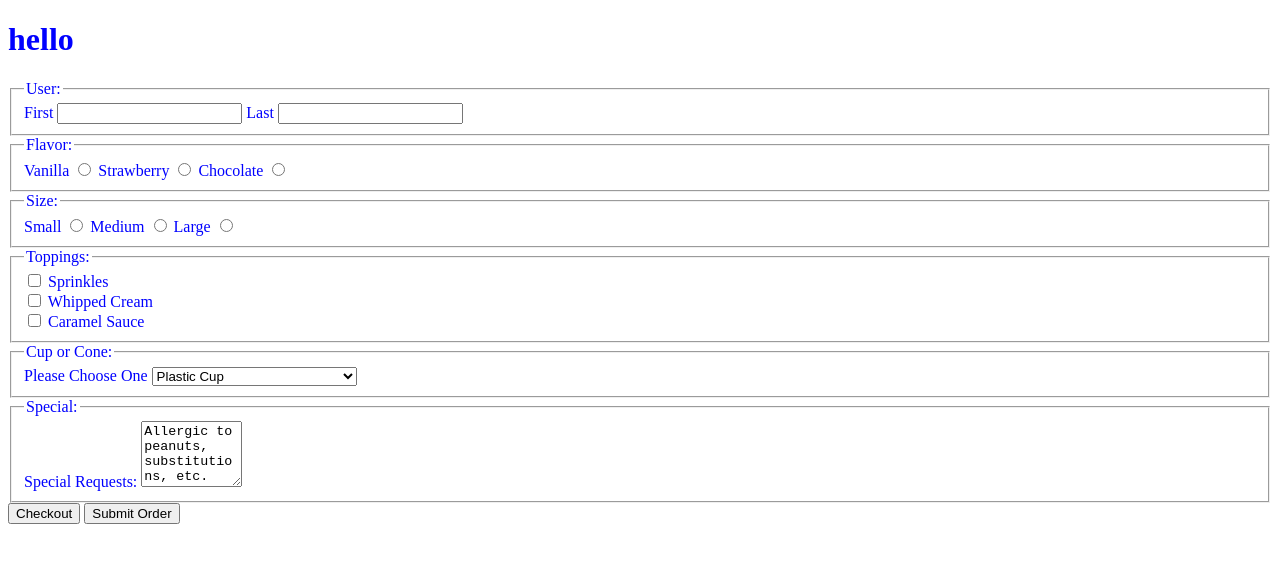
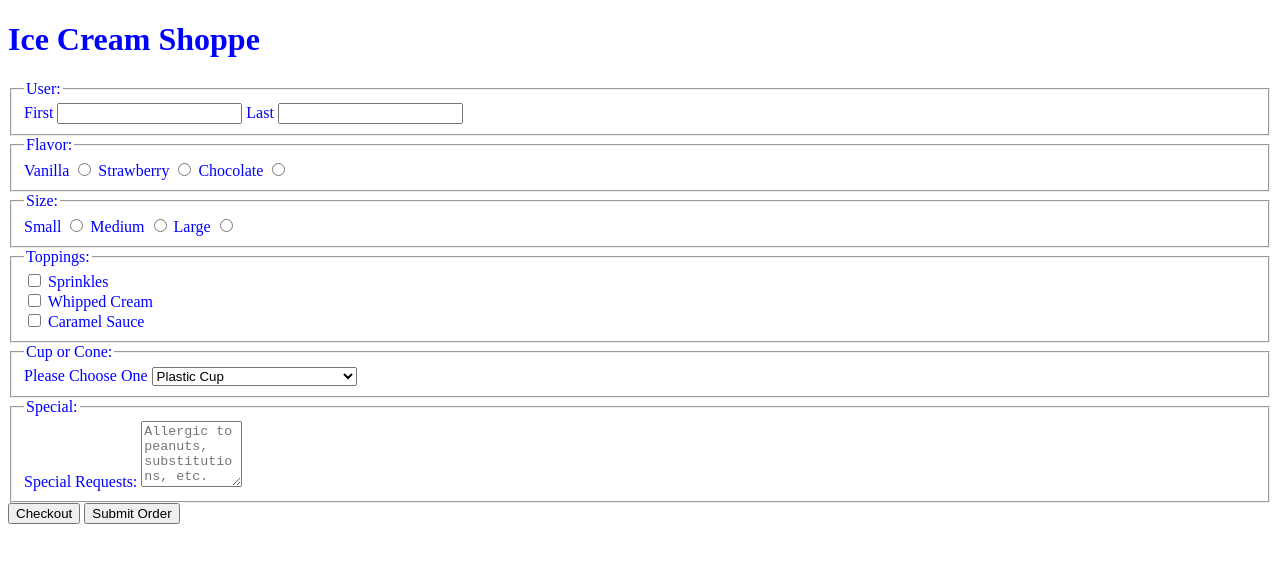
Before and after one commit to MissBolin/inputTypes, a plain HTML site: page index.html in a window 1280 px wide. Drawn offline with Linux system fonts and the light colour scheme.

Commit message:
added placeholder

```diff
--- a/index.html
+++ b/index.html
@@ -6,7 +6,7 @@
     <link href="style.css" rel="stylesheet" type="text/css" />
 </head>
 <body>
-    <h1>hello</h1>
+    <h1>Ice Cream Shoppe</h1>
     <form>
         <fieldset>
             <legend>User:</legend>
@@ -55,7 +55,7 @@
         <fieldset>
             <legend>Special:</legend>
             <label for="SpecialRequests">Special Requests:</label>
-            <textarea id="SpecialRequests" name="SpecialRequests" rows="4" cols="10">Allergic to peanuts, substitutions, etc.</textarea>
+            <textarea id="SpecialRequests" name="SpecialRequests" rows="4" cols="10" placeholder="Allergic to peanuts, substitutions, etc."></textarea>
         </fieldset>
         <button type="button" onclick="alert('Go to Checkout!')">Checkout</button>
         <button type="submit">Submit Order</button>
```
